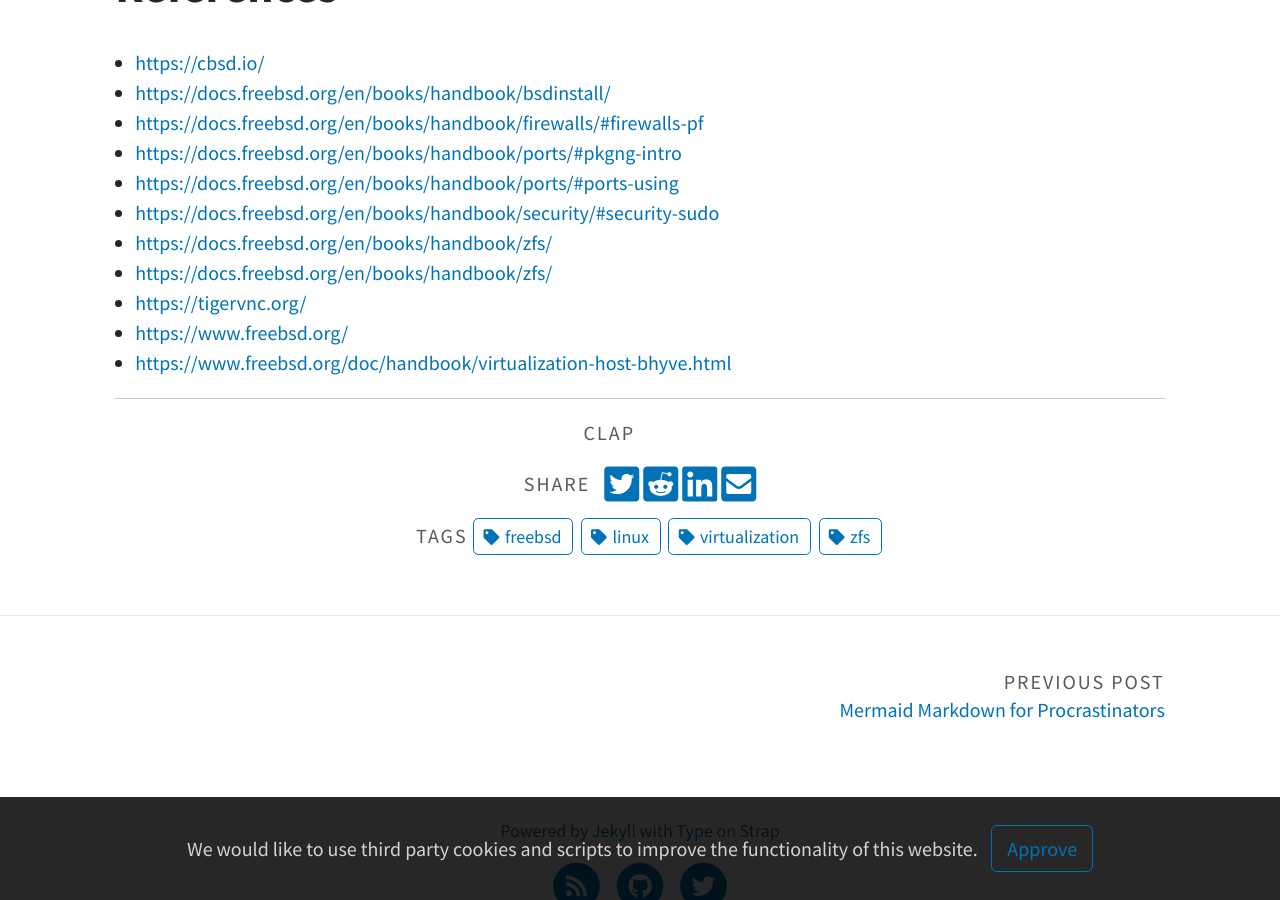
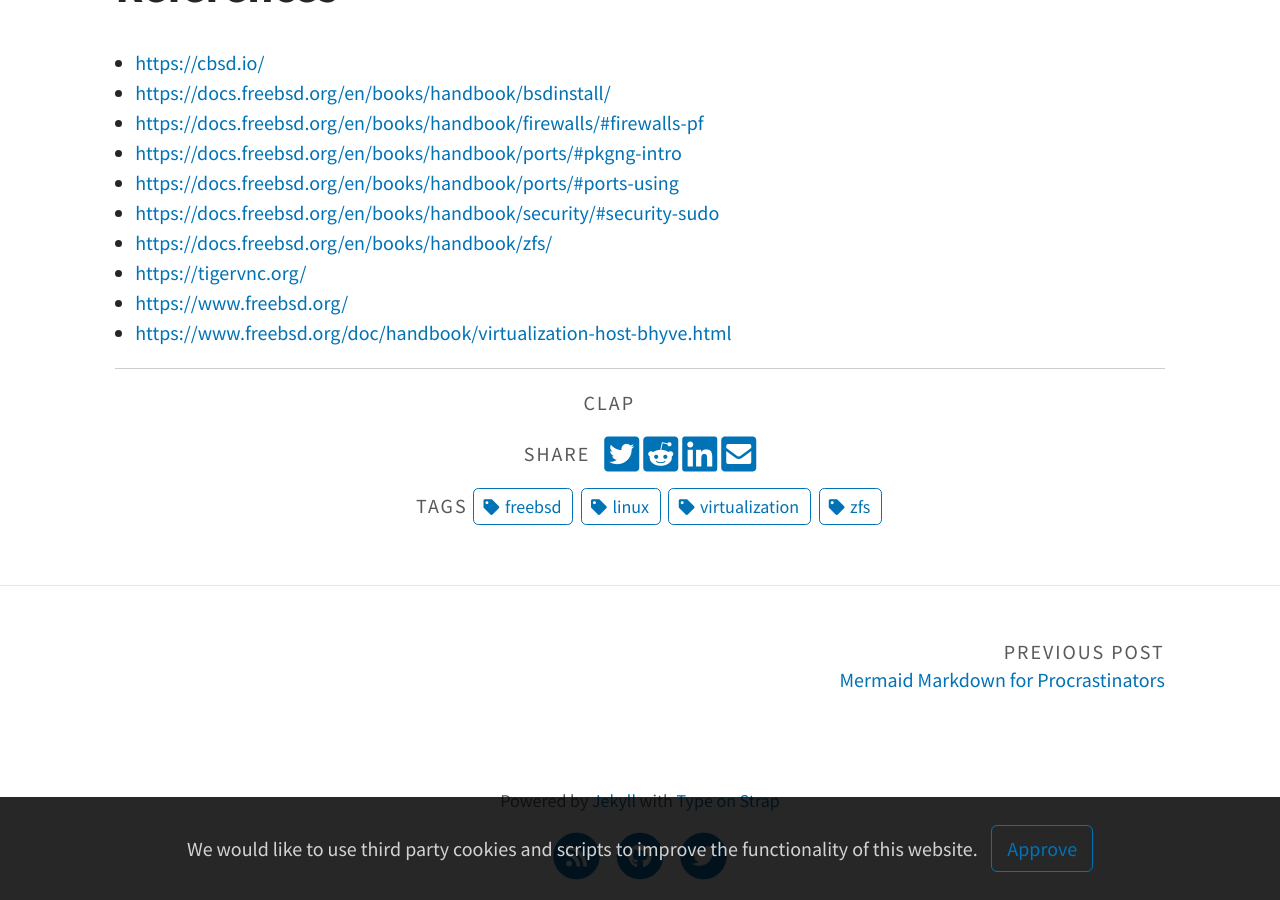
Before and after one commit to kbruner/productionwithscissors, a Jekyll site: the page built from _posts/2022-09-02-fun-with-freebsd-first-linux.md, in a window 1280 px wide and 900 px high, scrolled down 13484 px. Built offline with Jekyll 4.4.1, drawn with Linux system fonts in a browser that asks for light colours; some of the changed lines change nothing that is shown.

Commit message:
fix dup entry

```diff
--- a/_posts/2022-09-02-fun-with-freebsd-first-linux.md
+++ b/_posts/2022-09-02-fun-with-freebsd-first-linux.md
@@ -435,7 +435,6 @@
 * [https://docs.freebsd.org/en/books/handbook/ports/#ports-using](https://docs.freebsd.org/en/books/handbook/ports/#ports-using)
 * [https://docs.freebsd.org/en/books/handbook/security/#security-sudo](https://docs.freebsd.org/en/books/handbook/security/#security-sudo)
 * [https://docs.freebsd.org/en/books/handbook/zfs/](https://docs.freebsd.org/en/books/handbook/zfs/)
-* [https://docs.freebsd.org/en/books/handbook/zfs/](https://docs.freebsd.org/en/books/handbook/zfs/)
 * [https://tigervnc.org/](https://tigervnc.org/)
 * [https://www.freebsd.org/](https://www.freebsd.org/)
 * [https://www.freebsd.org/doc/handbook/virtualization-host-bhyve.html](https://www.freebsd.org/doc/handbook/virtualization-host-bhyve.html)
```
